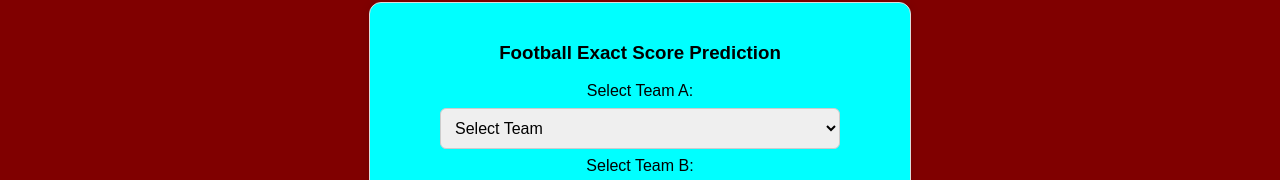
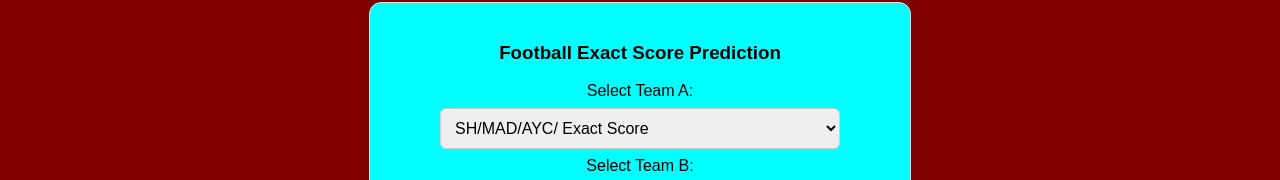
Before and after one commit to Rightaton1/Awakening-, a plain HTML site: page prediction1 index.html in a window 1280 px wide. Shown: the part 733-913 px from the top of the page. Drawn offline with Linux system fonts and the light colour scheme.

```diff
--- a/prediction1 index.html
+++ b/prediction1 index.html
@@ -110,7 +110,7 @@ matches.forEach(match => {
 
   <label for="teamA">Select Team A:</label><br>
   <select id="teamA">
-    <option value="Mentally advanced Diplomat Exact Score" disabled selected>Select Team</option>
+    <option value="shmadayc exact score" disabled selected>SH/MAD/AYC/ Exact Score</option>
       <optgroup label="Bundesliga $">
       <option>Augsburg</option>
       <option>Bayern Munich</option>
```
